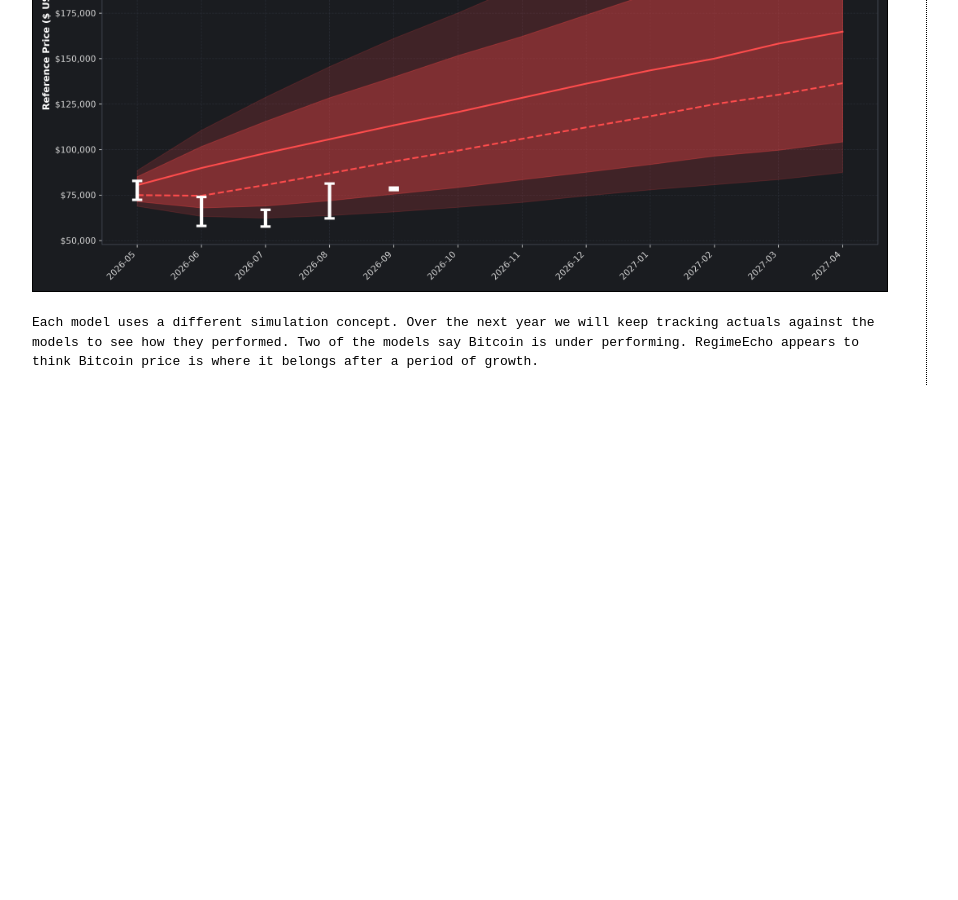
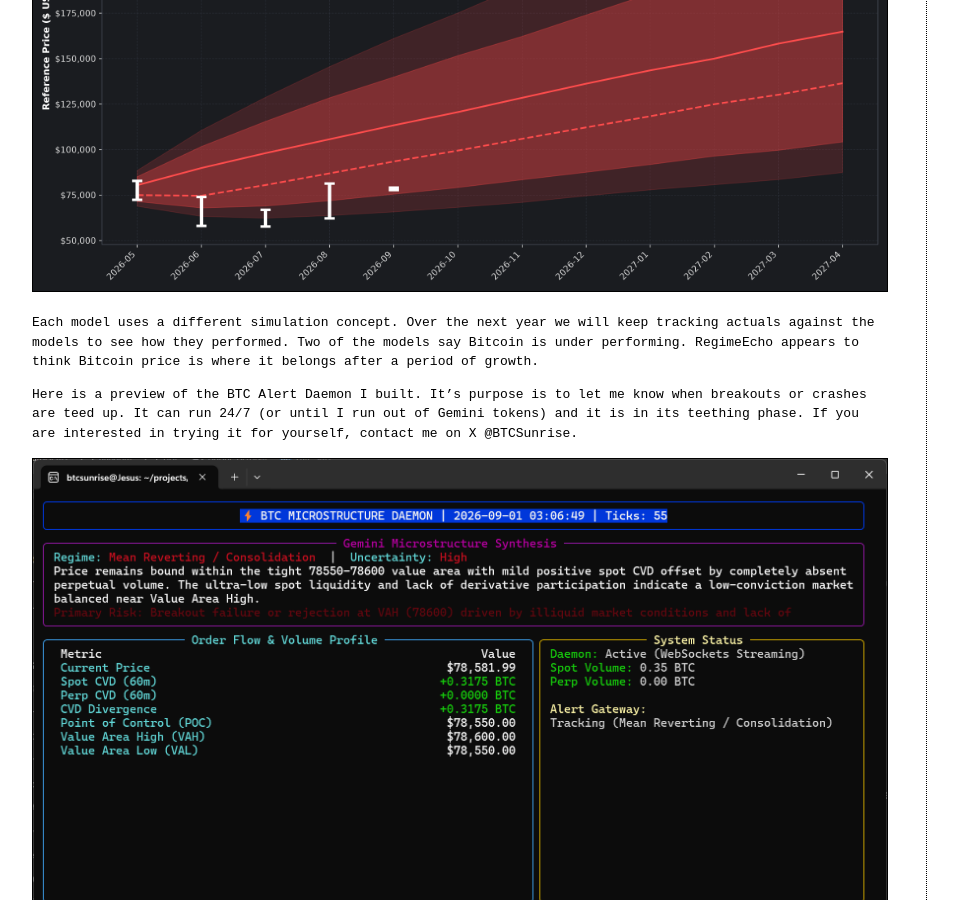
Before and after one commit to Nectarineimp/BTCSunrise, a Jekyll site: the page built from _posts/2026-09-01-intel.md, in a window 1280 px wide and 900 px high, scrolled down 3549 px. Shown: the whole window, without its empty margins (8-966 px from the left). Built offline with Jekyll 4.4.1, drawn with Linux system fonts in a browser that asks for light colours; before the commit the page ends 3954 px from its top, so only the background shows below that.

Commit message:
added preview of alert daemon

```diff
--- a/_posts/2026-09-01-intel.md
+++ b/_posts/2026-09-01-intel.md
@@ -79,3 +79,9 @@ Now that we have the full month of August behind us I can update the price predi
 </div>
 
 Each model uses a different simulation concept. Over the next year we will keep tracking actuals against the models to see how they performed. Two of the models say Bitcoin is under performing. RegimeEcho appears to think Bitcoin price is where it belongs after a period of growth.
+
+Here is a preview of the BTC Alert Daemon I built. It's purpose is to let me know when breakouts or crashes are teed up. It can run 24/7 (or until I run out of Gemini tokens) and it is in its teething phase. If you are interested in trying it for yourself, contact me on X @BTCSunrise.
+
+<div style="text-align: center; margin: 15px 0;">
+  <img src="{{ site.baseurl }}/analytics/BTC-alert-daemon.png" alt="BTC Alert Daemon" style="max-width: 100%; height: auto; border: 1px solid #000;">
+</div>
```
Also changed, not shown: analytics/BTC-alert-daemon.png (added).
